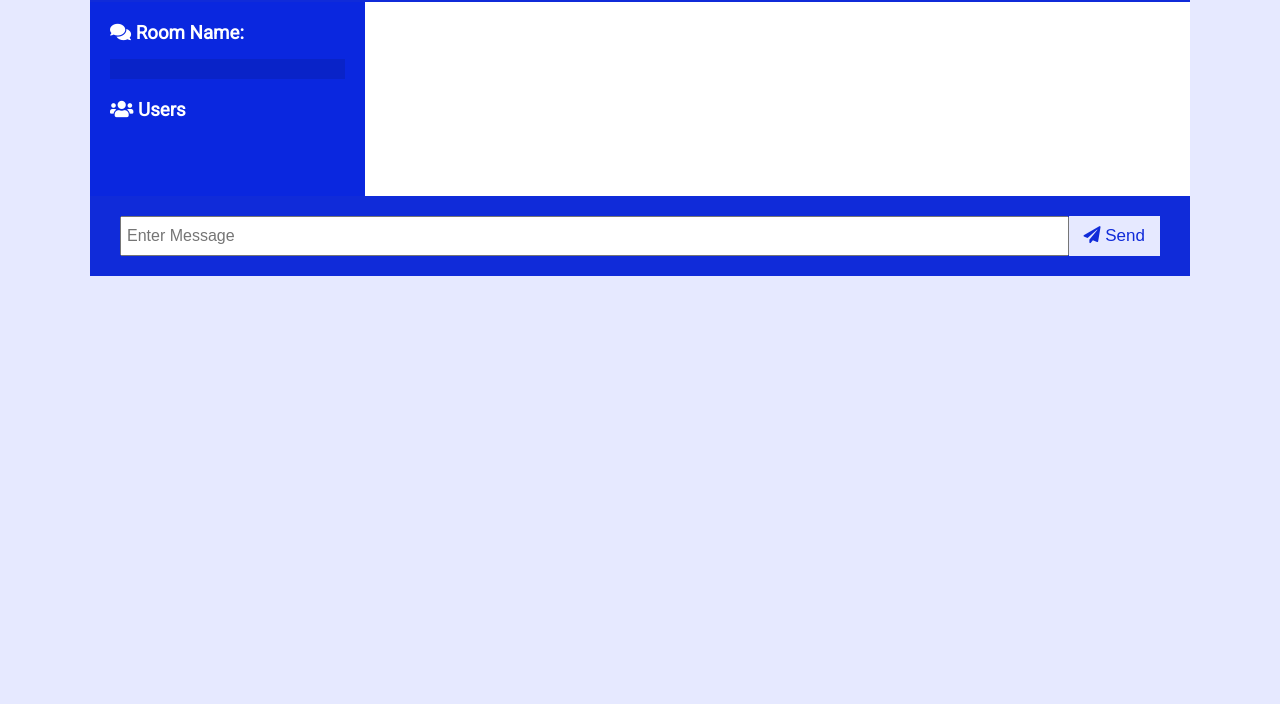
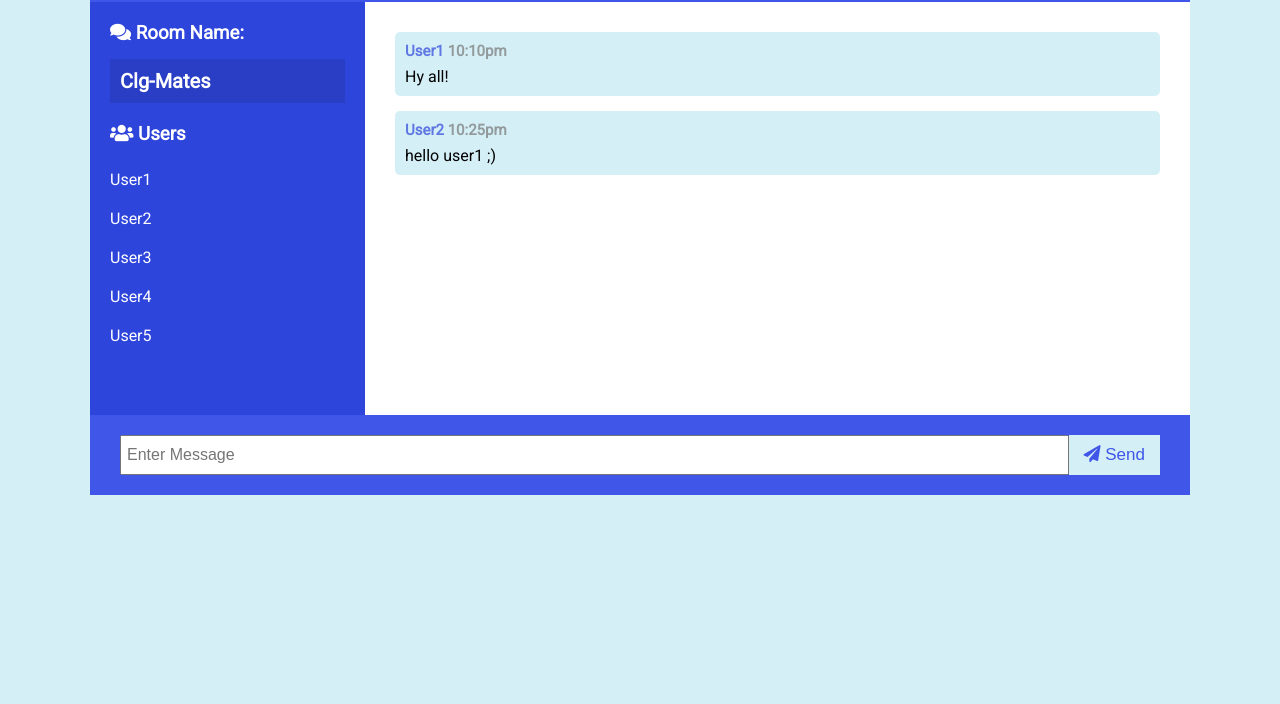
Before and after one commit to ritikaagrawal5/ChatHere, a plain HTML site: page chat.html in a window 1280 px wide. Shown: the part 96-800 px from the top of the page. Drawn offline with nearby package versions, Linux system fonts and the light colour scheme; files that its build step writes are made by us from their sources; no server answers; files whose address does not match are found by name.

Commit message:
structure

```diff
--- a/chat.html
+++ b/chat.html
@@ -1,31 +1,45 @@
 <!DOCTYPE html>
 <html lang="en">
 <head>
-    <meta charset="UTF-8" />
-    <meta name="viewport" content="width=device-width, initial-scale=1.0" />
-    <link
-      rel="stylesheet"
-      href="https://cdnjs.cloudflare.com/ajax/libs/font-awesome/5.12.1/css/all.min.css"
-      integrity="sha256-mmgLkCYLUQbXn0B1SRqzHar6dCnv9oZFPEC1g1cwlkk="
-      crossorigin="anonymous"
-    />
-    <link rel="stylesheet" href="css/style.css" />
+  <meta charset="UTF-8">
+  <meta name="viewport" content="width=device-width, initial-scale=1.0">
+  <link rel="stylesheet" href="https://cdnjs.cloudflare.com/ajax/libs/font-awesome/5.12.1/css/all.min.css" integrity="sha256-mmgLkCYLUQbXn0B1SRqzHar6dCnv9oZFPEC1g1cwlkk=" crossorigin="anonymous" />
+  <link rel="stylesheet" href="css/style.css">
   <title>CHAT HERE</title>
 </head>
 <body>
   <div class="chat-container">
     <header class="chat-header">
       <h1><i class="fas fa-smile"></i> ChatHere</h1>
-        <a id="leave-btn" class="btn">Leave Room</a>
+      <a href="index.html" class="btn">Leave Room</a>
     </header>
     <main class="chat-main">
       <div class="chat-sidebar">
         <h3><i class="fas fa-comments"></i> Room Name:</h3>
-          <h2 id="room-name"></h2>
+        <h2 id="room-name">Clg-Mates</h2>
         <h3><i class="fas fa-users"></i> Users</h3>
-          <ul id="users"></ul>
+        <ul id="users">
+          <li>User1</li>
+          <li>User2</li>
+          <li>User3</li>
+          <li>User4</li>
+          <li>User5</li>
+        </ul>
       </div>
-        <div class="chat-messages"></div>
+      <div class="chat-messages">
+					<div class="message">
+						<p class="meta">User1 <span>10:10pm</span></p>
+						<p class="text">
+							Hy all!
+						</p>
+					</div>
+					<div class="message">
+						<p class="meta">User2 <span>10:25pm</span></p>
+						<p class="text">
+							hello user1 ;)
+						</p>
+					</div>
+      </div>
     </main>
     <div class="chat-form-container">
       <form id="chat-form">
@@ -41,12 +55,6 @@
     </div>
   </div>
 
-    <script
-      src="https://cdnjs.cloudflare.com/ajax/libs/qs/6.9.2/qs.min.js"
-      integrity="sha256-TDxXjkAUay70ae/QJBEpGKkpVslXaHHayklIVglFRT4="
-      crossorigin="anonymous"
-    ></script>
-    <script src="/socket.io/socket.io.js"></script>
   <script src="js/main.js"></script>
 </body>
 </html>
--- a/style.css
+++ b/style.css
@@ -1,11 +1,11 @@
 @import url('https://fonts.googleapis.com/css?family=Roboto&display=swap');
 
 :root {
-	--dark-color-a: #102bd9;
-	--dark-color-b: #0a27df;
-	--light-color: #e6e9ff;
-	--success-color: #5cb85c;
-	--error-color: #d9534f;
+	--dark-color-a: #3f56e9;
+	--dark-color-b: #2e45db;
+	--light-color: #d4eff6;
+	--success-color: #305bce;
+	--error-color: #1085c0;
 }
 
 * {
@@ -96,7 +96,6 @@ a {
 	margin-bottom: 15px;
 	background-color: var(--light-color);
 	border-radius: 5px;
-	overflow-wrap: break-word;
 }
 
 .chat-messages .message .meta {
```
Also changed, not shown: index.html (+7 -7 lines). Lines whose indentation alone changed are shown as unchanged.
